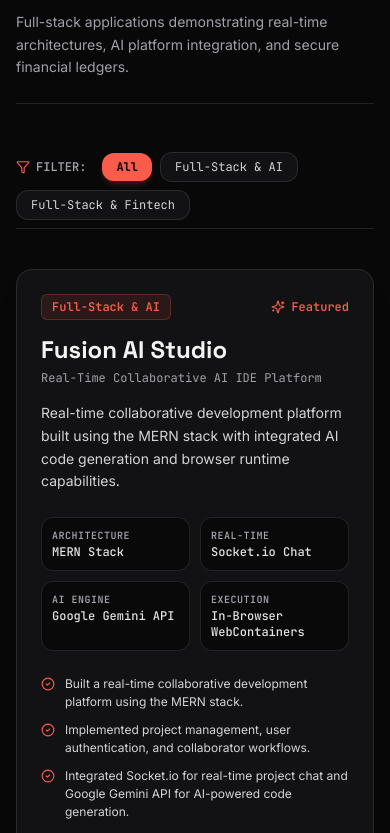
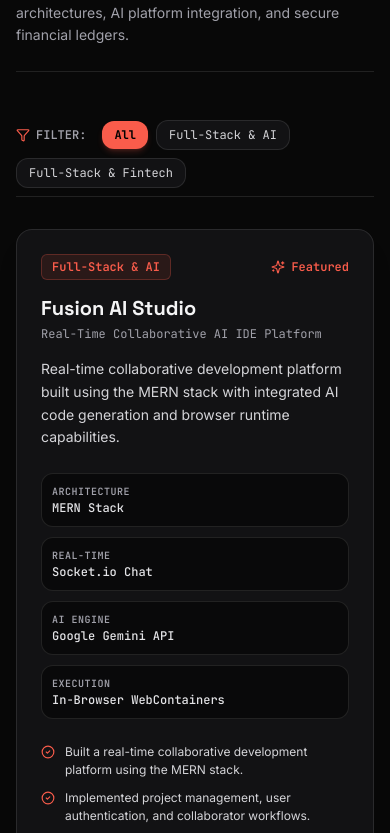
Before and after one commit to ujjwaltyagivashishtha/Portfolio, a React (Vite) app: page / in a window 390 px wide. Shown: the part 4771-5604 px from the top of the page. Built offline with nearby package versions, Linux system fonts and the light colour scheme; the HTML template or start-up script is replaced by a standard one.

Commit message:
feat(projects): add category filter tabs, architecture modal break-down, and light/dark styling

```diff
--- a/src/sections/Projects.jsx
+++ b/src/sections/Projects.jsx
@@ -37,7 +37,7 @@ export const Projects = () => {
   }, [selectedProject]);
 
   return (
-    <section id="projects" className="py-24 relative bg-slate-50 dark:bg-[#080808] border-b border-slate-200 dark:border-white/10 transition-colors duration-300">
+    <section id="projects" className="py-16 sm:py-24 relative bg-slate-50 dark:bg-[#080808] border-b border-slate-200 dark:border-white/10 transition-colors duration-300">
       <div className="max-w-7xl mx-auto px-4 sm:px-6 lg:px-8">
 
         <SectionHeading
@@ -48,7 +48,7 @@ export const Projects = () => {
         />
 
         {/* Category Filter Tabs */}
-        <div className="flex flex-wrap items-center gap-2 mb-10 pb-2 border-b border-slate-200 dark:border-white/10">
+        <div className="flex flex-wrap items-center gap-2 mb-8 sm:mb-10 pb-2 border-b border-slate-200 dark:border-white/10">
           <div className="flex items-center gap-1.5 mr-2 text-xs font-mono text-slate-500 dark:text-zinc-400 uppercase font-semibold">
             <Filter className="w-3.5 h-3.5 text-[#F95C4B]" />
             <span>Filter:</span>
@@ -57,7 +57,7 @@ export const Projects = () => {
             <button
               key={cat}
               onClick={() => setActiveCategory(cat)}
-              className={`px-3.5 py-1.5 rounded-xl text-xs font-mono transition-all ${
+              className={`px-3 sm:px-3.5 py-1.5 rounded-xl text-xs font-mono transition-all ${
                 activeCategory === cat
                   ? 'bg-[#F95C4B] text-black font-bold shadow-md shadow-[#F95C4B]/20'
                   : 'bg-slate-200/80 dark:bg-[#121214] text-slate-700 dark:text-zinc-300 hover:text-slate-900 dark:hover:text-white border border-slate-300 dark:border-white/10'
@@ -68,7 +68,7 @@ export const Projects = () => {
           ))}
         </div>
 
-        <div className="grid grid-cols-1 lg:grid-cols-2 gap-8">
+        <div className="grid grid-cols-1 lg:grid-cols-2 gap-6 sm:gap-8">
           {filteredProjects.map((project) => (
             <Card
               key={project.id}
@@ -86,7 +86,7 @@ export const Projects = () => {
                   </div>
                 </div>
 
-                <h3 className="text-2xl font-bold text-slate-900 dark:text-zinc-100 group-hover:text-[#F95C4B] transition-colors font-display">
+                <h3 className="text-xl sm:text-2xl font-bold text-slate-900 dark:text-zinc-100 group-hover:text-[#F95C4B] transition-colors font-display">
                   {project.title}
                 </h3>
                 <p className="text-xs font-mono text-slate-500 dark:text-zinc-400 mt-1 mb-4">
@@ -98,7 +98,7 @@ export const Projects = () => {
                 </p>
 
                 {/* Key Metric Highlights Grid */}
-                <div className="grid grid-cols-2 gap-2.5 mb-6">
+                <div className="grid grid-cols-1 sm:grid-cols-2 gap-2.5 mb-6">
                   {project.highlights.map((h, i) => (
                     <div key={i} className="p-2.5 rounded-xl bg-slate-100 dark:bg-[#080808]/80 border border-slate-200 dark:border-white/10 text-xs">
                       <span className="text-slate-500 dark:text-zinc-400 font-mono block text-[10px] uppercase tracking-wider font-semibold">{h.label}</span>
@@ -148,11 +148,11 @@ export const Projects = () => {
       {/* Detailed Architecture Modal */}
       {selectedProject && (
         <div
-          className="fixed inset-0 z-50 flex items-center justify-center p-4 bg-black/70 backdrop-blur-md animate-in fade-in"
+          className="fixed inset-0 z-50 flex items-center justify-center p-3 sm:p-4 bg-black/70 backdrop-blur-md animate-in fade-in"
           onClick={() => setSelectedProject(null)}
         >
           <div
-            className="bg-white dark:bg-[#121214] border border-slate-200 dark:border-white/10 rounded-2xl max-w-2xl w-full p-6 sm:p-8 relative shadow-2xl space-y-6 text-slate-900 dark:text-zinc-100 max-h-[90vh] overflow-y-auto"
+            className="bg-white dark:bg-[#121214] border border-slate-200 dark:border-white/10 rounded-2xl max-w-2xl w-full p-5 sm:p-8 relative shadow-2xl space-y-5 sm:space-y-6 text-slate-900 dark:text-zinc-100 max-h-[90vh] overflow-y-auto"
             onClick={(e) => e.stopPropagation()}
           >
 
@@ -169,7 +169,7 @@ export const Projects = () => {
                 <FolderGit2 className="w-4 h-4" />
                 <span>{selectedProject.category} Project Breakdown</span>
               </div>
-              <h3 className="text-2xl font-bold text-slate-900 dark:text-white font-display">{selectedProject.title}</h3>
+              <h3 className="text-xl sm:text-2xl font-bold text-slate-900 dark:text-white font-display">{selectedProject.title}</h3>
               <p className="text-xs font-mono text-slate-500 dark:text-zinc-400">{selectedProject.subtitle}</p>
             </div>
 
```
